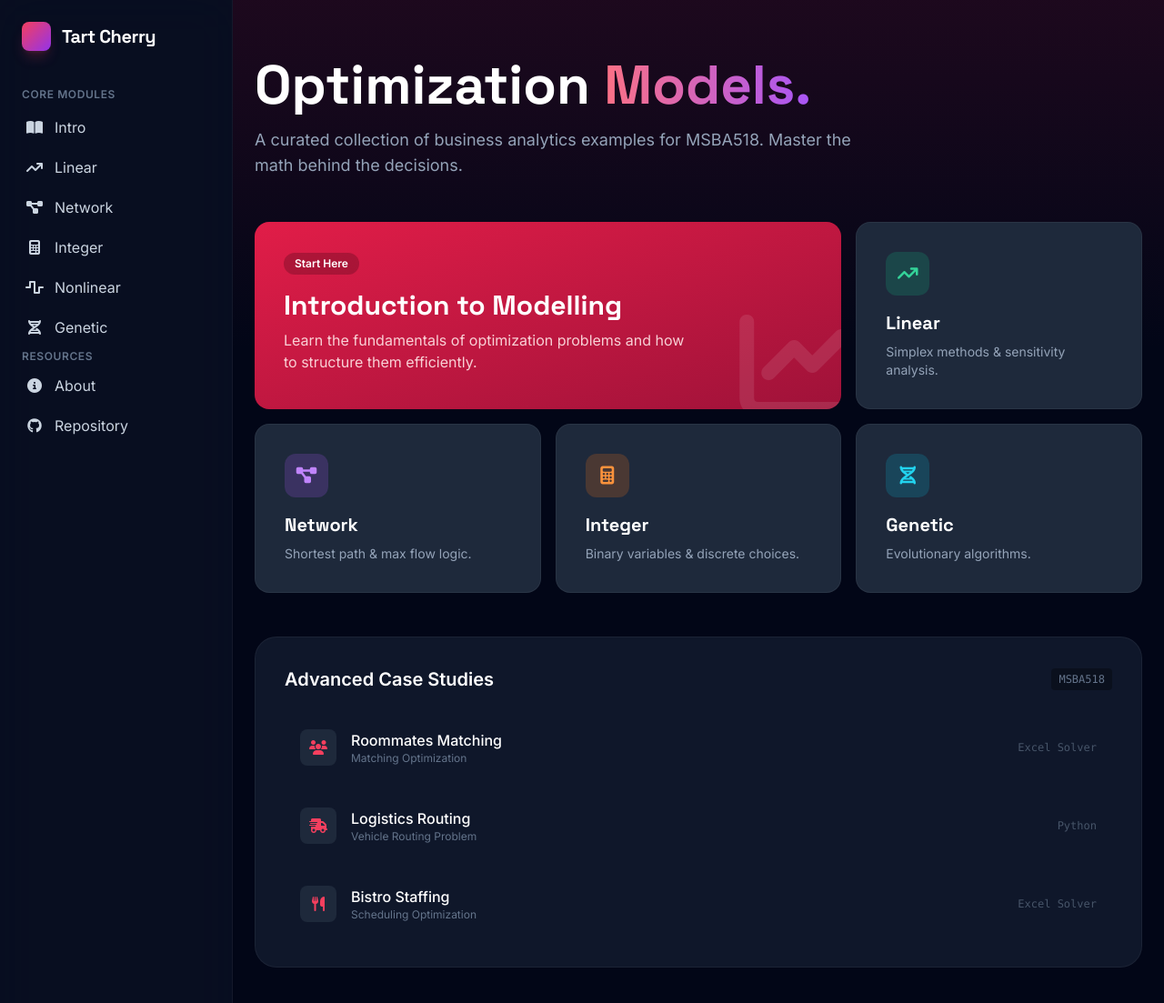
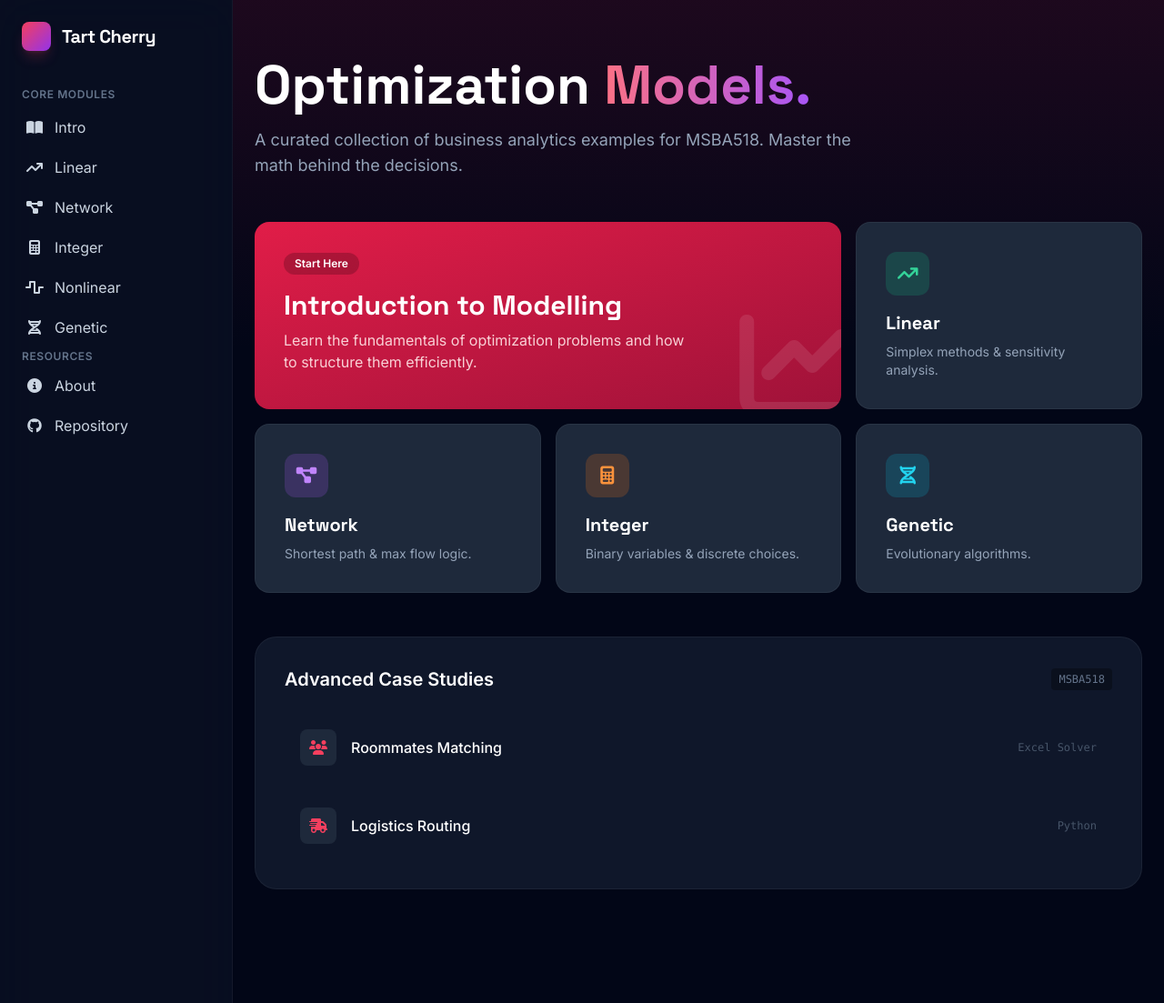
Before and after one commit to ytyimin/tart-cherry, a Jekyll site: the page built from index.markdown, in a window 1280 px wide. Shown: the top 1103 px of the page at 91% size. Built offline with Jekyll 4.4.1, drawn with Linux system fonts in a browser that asks for light colours; nearby versions of some CDN libraries.

Commit message:
Update home.html

```diff
--- a/_layouts/home.html
+++ b/_layouts/home.html
@@ -13,7 +13,7 @@
     </header>
 
     <div class="grid grid-cols-1 md:grid-cols-3 gap-4 mb-12">
-        <a href="introduction.markdown" class="group md:col-span-2 relative overflow-hidden rounded-2xl bg-gradient-to-br from-rose-600 to-rose-800 p-8 transition hover:shadow-2xl hover:shadow-rose-500/20">
+        <a href="introduction.html" class="group md:col-span-2 relative overflow-hidden rounded-2xl bg-gradient-to-br from-rose-600 to-rose-800 p-8 transition hover:shadow-2xl hover:shadow-rose-500/20">
             <div class="relative z-10">
                 <div class="inline-block rounded-full bg-black/20 px-3 py-1 text-xs font-semibold text-white backdrop-blur-md mb-4">Start Here</div>
                 <h3 class="font-display text-3xl font-bold text-white mb-2">Introduction to Modelling</h3>
@@ -22,7 +22,7 @@
             <i class="fa-solid fa-chart-line absolute -bottom-4 -right-4 text-9xl text-white/10 group-hover:scale-110 group-hover:rotate-12 transition duration-500"></i>
         </a>
 
-        <a href="linear.markdown" class="group relative overflow-hidden rounded-2xl bg-dark-800 border border-white/5 p-8 hover:border-rose-500/50 transition">
+        <a href="linear.html" class="group relative overflow-hidden rounded-2xl bg-dark-800 border border-white/5 p-8 hover:border-rose-500/50 transition">
             <div class="w-12 h-12 rounded-xl bg-emerald-500/20 flex items-center justify-center mb-4 group-hover:bg-emerald-500 transition">
                 <i class="fa-solid fa-arrow-trend-up text-emerald-400 group-hover:text-white text-xl"></i>
             </div>
@@ -30,7 +30,7 @@
             <p class="text-sm text-slate-400 mt-2">Simplex methods & sensitivity analysis.</p>
         </a>
 
-        <a href="network.markdown" class="group relative overflow-hidden rounded-2xl bg-dark-800 border border-white/5 p-8 hover:border-rose-500/50 transition">
+        <a href="network.html" class="group relative overflow-hidden rounded-2xl bg-dark-800 border border-white/5 p-8 hover:border-rose-500/50 transition">
             <div class="w-12 h-12 rounded-xl bg-purple-500/20 flex items-center justify-center mb-4 group-hover:bg-purple-500 transition">
                 <i class="fa-solid fa-diagram-project text-purple-400 group-hover:text-white text-xl"></i>
             </div>
@@ -38,7 +38,7 @@
             <p class="text-sm text-slate-400 mt-2">Shortest path & max flow logic.</p>
         </a>
 
-        <a href="integer.markdown" class="group relative overflow-hidden rounded-2xl bg-dark-800 border border-white/5 p-8 hover:border-rose-500/50 transition">
+        <a href="integer.html" class="group relative overflow-hidden rounded-2xl bg-dark-800 border border-white/5 p-8 hover:border-rose-500/50 transition">
             <div class="w-12 h-12 rounded-xl bg-orange-500/20 flex items-center justify-center mb-4 group-hover:bg-orange-500 transition">
                 <i class="fa-solid fa-calculator text-orange-400 group-hover:text-white text-xl"></i>
             </div>
@@ -46,7 +46,7 @@
             <p class="text-sm text-slate-400 mt-2">Binary variables & discrete choices.</p>
         </a>
 
-        <a href="genetic.markdown" class="group relative overflow-hidden rounded-2xl bg-dark-800 border border-white/5 p-8 hover:border-rose-500/50 transition">
+        <a href="genetic.html" class="group relative overflow-hidden rounded-2xl bg-dark-800 border border-white/5 p-8 hover:border-rose-500/50 transition">
             <div class="w-12 h-12 rounded-xl bg-cyan-500/20 flex items-center justify-center mb-4 group-hover:bg-cyan-500 transition">
                 <i class="fa-solid fa-dna text-cyan-400 group-hover:text-white text-xl"></i>
             </div>
@@ -62,14 +62,13 @@
         </div>
 
         <div class="space-y-3">
-            <div class="flex items-center justify-between p-4 rounded-xl hover:bg-white/5 transition group cursor-pointer border border-transparent hover:border-white/5">
+             <div class="flex items-center justify-between p-4 rounded-xl hover:bg-white/5 transition group cursor-pointer border border-transparent hover:border-white/5">
                 <div class="flex items-center gap-4">
                     <div class="w-10 h-10 rounded-lg bg-dark-800 flex items-center justify-center text-rose-500">
                         <i class="fa-solid fa-users"></i>
                     </div>
                     <div>
                         <div class="text-white font-medium group-hover:text-rose-400 transition">Roommates Matching</div>
-                        <div class="text-xs text-slate-500">Matching Optimization</div>
                     </div>
                 </div>
                 <div class="hidden md:block text-xs font-mono text-slate-600">Excel Solver</div>
@@ -82,25 +81,10 @@
                     </div>
                     <div>
                         <div class="text-white font-medium group-hover:text-rose-400 transition">Logistics Routing</div>
-                        <div class="text-xs text-slate-500">Vehicle Routing Problem</div>
                     </div>
                 </div>
                 <div class="hidden md:block text-xs font-mono text-slate-600">Python</div>
             </div>
-
-            <div class="flex items-center justify-between p-4 rounded-xl hover:bg-white/5 transition group cursor-pointer border border-transparent hover:border-white/5">
-                <div class="flex items-center gap-4">
-                    <div class="w-10 h-10 rounded-lg bg-dark-800 flex items-center justify-center text-rose-500">
-                        <i class="fa-solid fa-utensils"></i>
-                    </div>
-                    <div>
-                        <div class="text-white font-medium group-hover:text-rose-400 transition">Bistro Staffing</div>
-                        <div class="text-xs text-slate-500">Scheduling Optimization</div>
-                    </div>
-                </div>
-                <div class="hidden md:block text-xs font-mono text-slate-600">Excel Solver</div>
-            </div>
         </div>
     </div>
-
 </div>
```
